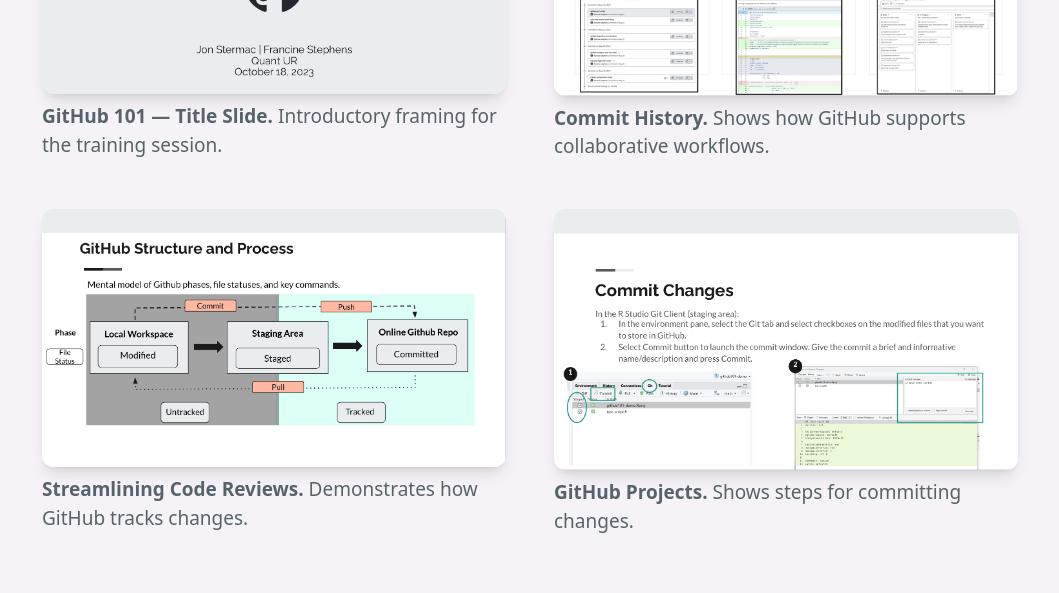
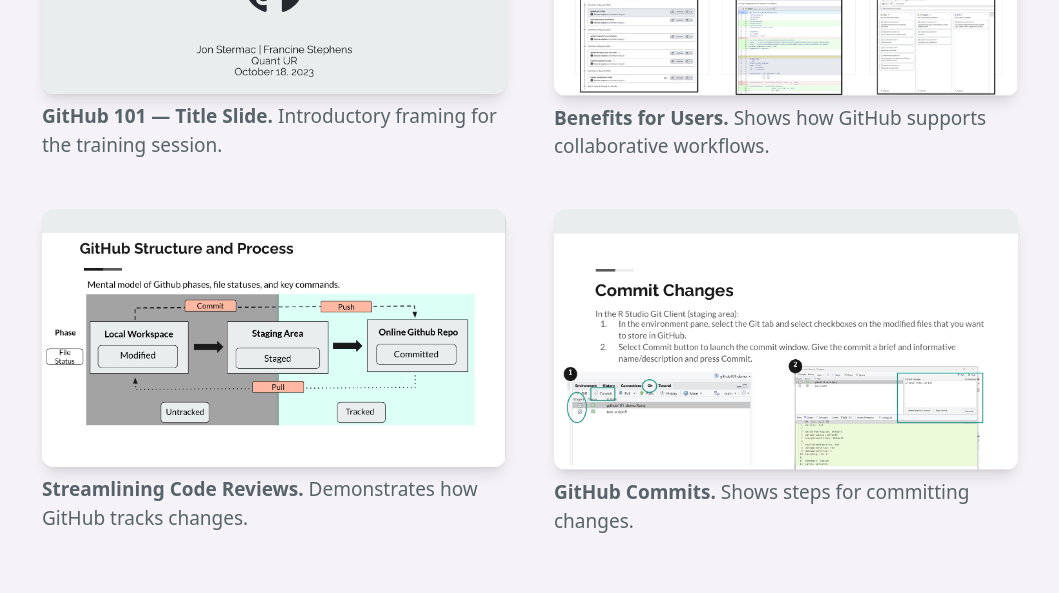
Before and after one commit to francine-i-stephens/francine-portfolio, a Jekyll site: the page work-samples/github-101/index.html, which Jekyll copies as it is, in a window 1280 px wide and 900 px high, scrolled down 1738 px. Shown: the part 172-765 px from the top of the window, without its empty margins (110-1169 px from the left). Built offline with Jekyll 4.4.1, drawn with Linux system fonts in a browser that asks for light colours; nearby versions of some CDN libraries.

Commit message:
Update index.html

```diff
--- a/work-samples/github-101/index.html
+++ b/work-samples/github-101/index.html
@@ -134,7 +134,7 @@
            class="rounded-xl shadow-lg cursor-pointer hover:opacity-80 transition"
            onclick="openLightbox(this.src)">
       <p class="text-charcoal/80 mt-2">
-        <strong>Commit History.</strong>
+        <strong>Benefits for Users.</strong>
         Shows how GitHub supports collaborative workflows.
       </p>
     </div>
@@ -158,7 +158,7 @@
            class="rounded-xl shadow-lg cursor-pointer hover:opacity-80 transition"
            onclick="openLightbox(this.src)">
       <p class="text-charcoal/80 mt-2">
-        <strong>GitHub Projects.</strong>
+        <strong>GitHub Commits.</strong>
         Shows steps for committing changes.
       </p>
     </div>
```
